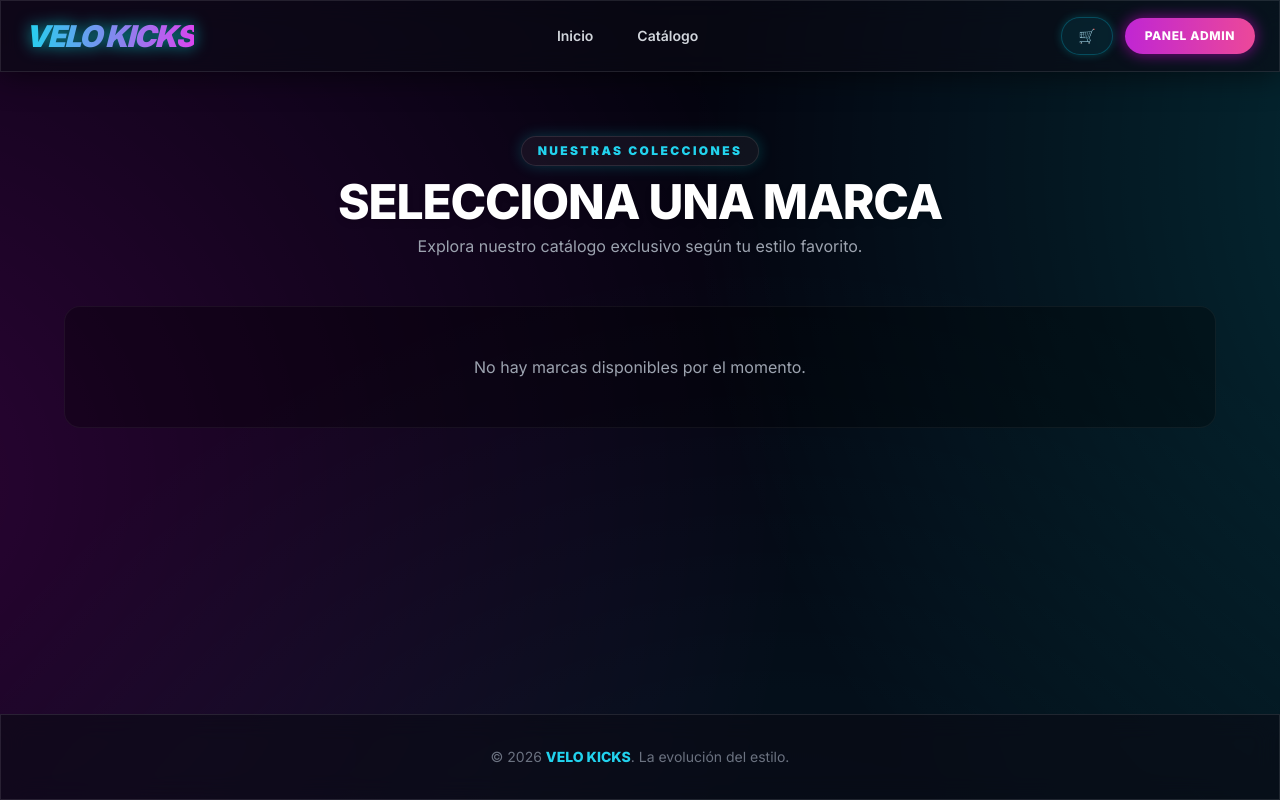
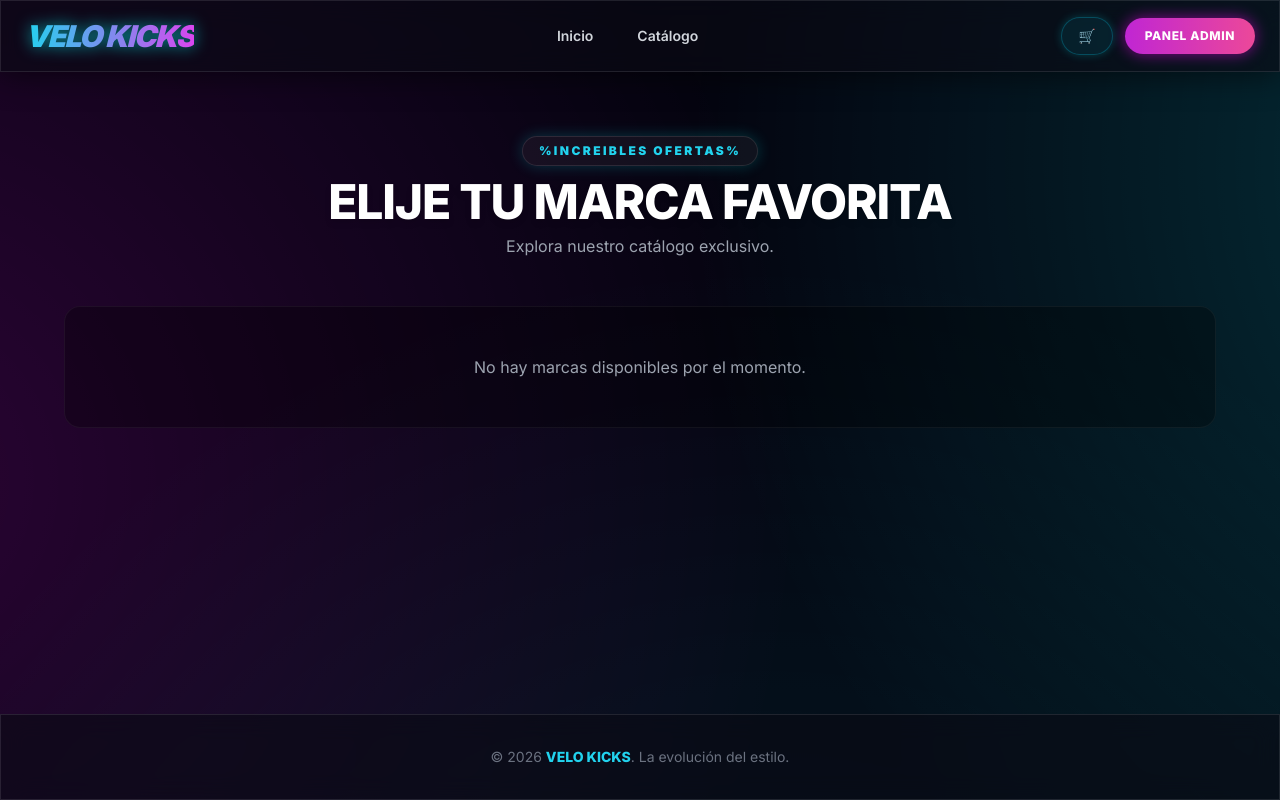
Before and after one commit to julianhenao01-design/tienda_deportiva, a Django app: page / in a window 1280 px wide. Run offline with Django 5.2, Linux system fonts and the light colour scheme; data that the repository does not hold is empty; some libraries are stand-ins or nearby versions.

Commit message:
LETRAS DE INICIO

```diff
--- a/tienda/templates/tienda/inicio.html
+++ b/tienda/templates/tienda/inicio.html
@@ -8,13 +8,13 @@
     <!-- Encabezado Estilizado -->
     <div class="text-center mb-12">
         <span class="inline-block py-1.5 px-4 rounded-full bg-white/5 border border-white/10 text-cyan-400 text-xs font-black tracking-[0.2em] uppercase mb-3 shadow-[0_0_15px_rgba(0,255,255,0.2)]">
-            Nuestras Colecciones
+            %INCREIBLES OFERTAS%
         </span>
         <h1 class="text-3xl md:text-5xl font-extrabold text-white tracking-tight drop-shadow-md">
-            SELECCIONA UNA MARCA
+            ELIJE TU MARCA FAVORITA
         </h1>
         <p class="text-gray-400 text-sm md:text-base mt-2 max-w-lg mx-auto">
-            Explora nuestro catálogo exclusivo según tu estilo favorito.
+            Explora nuestro catálogo exclusivo.
         </p>
     </div>
 
```
